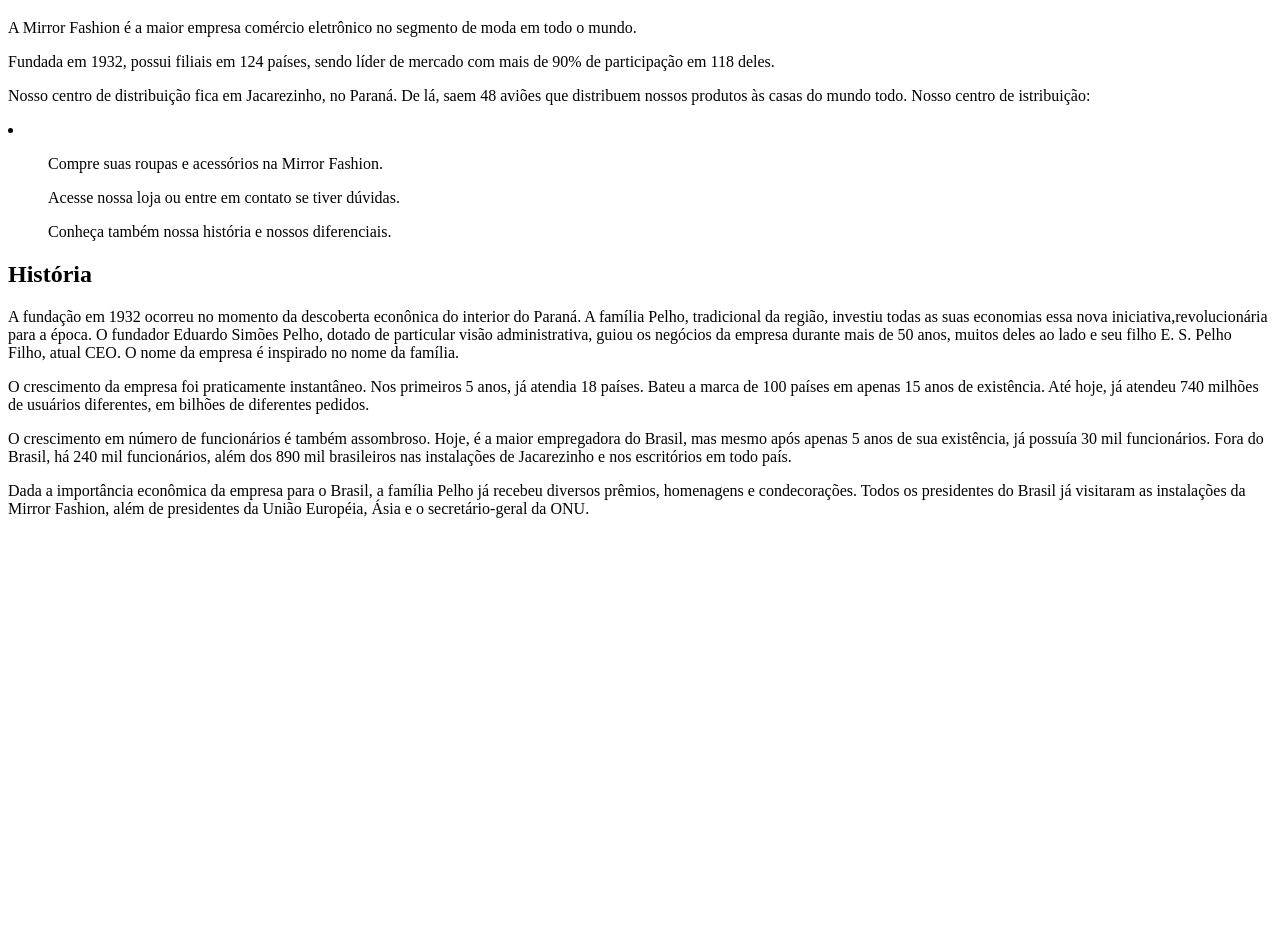
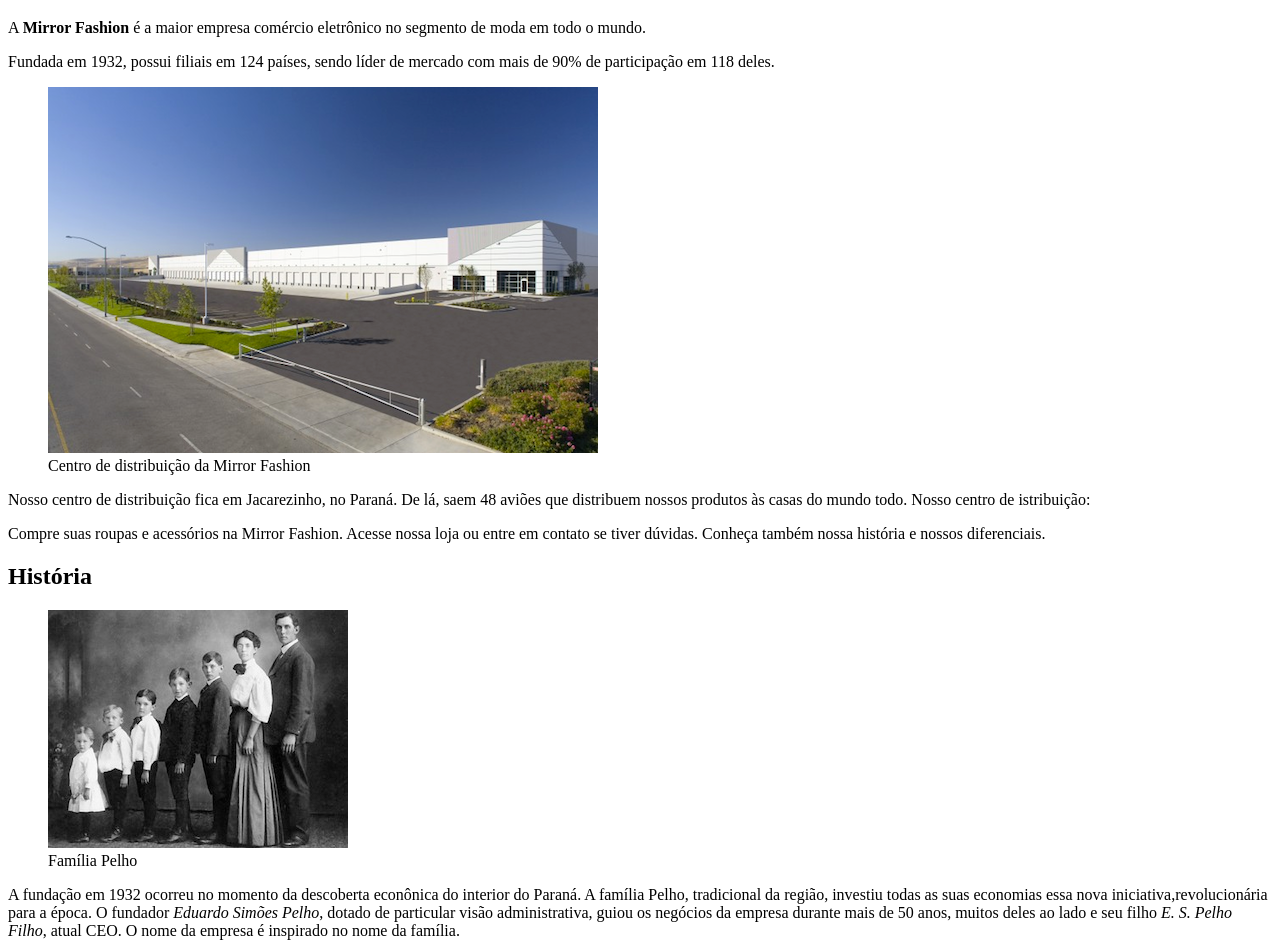
Before and after one commit to ggorg03/fashion_mirror, a plain HTML site: page sobre.html in a window 1280 px wide. Shown: the part 158-1100 px from the top of the page. Before the commit the page ends 800 px from the top, so only its background shows below. Drawn offline with Linux system fonts and the light colour scheme.

Commit message:
As imagens e suas respectivas legendas foram adicionadas

```diff
--- a/sobre.html
+++ b/sobre.html
@@ -9,24 +9,29 @@
     <img src="img/logo.png" alt="Logo da Mirror Fashion">
     <h1>A Mirror Fashion</h1>
 
-        <p>A Mirror Fashion é a maior empresa comércio eletrônico no segmento de moda em todo o mundo.</p>
+        <p>A <strong>Mirror Fashion</strong> é a maior empresa comércio eletrônico no segmento de moda em todo o mundo.</p>
+
         <p>Fundada em 1932, possui filiais em 124 países, sendo líder de mercado com mais de 90% de participação em 118 deles.</p>
+
+        <figure>
+            <img src="img/centro-distribuicao.png" alt="Foto do centro de distribuição da Mirror Fashion">
+            <figcaption>Centro de distribuição da Mirror Fashion</figcaption>
+        </figure>
 
         <p>Nosso centro de distribuição fica em Jacarezinho, no Paraná. De lá, saem 48 aviões que distribuem nossos produtos às casas do mundo todo. Nosso centro de istribuição:</p>
 
-        <nav>
-            <li>
-                <ul>Compre suas roupas e acessórios na Mirror Fashion.</ul>
-                <ul>Acesse nossa loja ou entre em contato se tiver dúvidas.</ul>
-                <ul>Conheça também nossa história e nossos diferenciais.</ul>
-            </li>
-        </nav>
+        <p>Compre suas roupas e acessórios na Mirror Fashion. Acesse nossa loja ou entre em contato se tiver dúvidas. Conheça também nossa história e nossos diferenciais.</p>
 
 
 
         <h2>História</h2>
 
-        <p>A fundação em 1932 ocorreu no momento da descoberta econônica do interior do Paraná. A família Pelho, tradicional da região, investiu todas as suas economias essa nova iniciativa,revolucionária para a época. O fundador Eduardo Simões Pelho, dotado de particular visão administrativa, guiou os negócios da empresa durante mais de 50 anos, muitos deles ao lado e seu filho E. S. Pelho Filho, atual CEO. O nome da empresa é inspirado no nome da família.</p>
+        <figure>
+            <img src="img/familia-pelho.jpg" alt="Foto da família Pelho">
+            <figcaption>Família Pelho</figcaption>
+        </figure>
+
+        <p>A fundação em 1932 ocorreu no momento da descoberta econônica do interior do Paraná. A família Pelho, tradicional da região, investiu todas as suas economias essa nova iniciativa,revolucionária para a época. O fundador <em>Eduardo Simões Pelho</em>, dotado de particular visão administrativa, guiou os negócios da empresa durante mais de 50 anos, muitos deles ao lado e seu filho <em>E. S. Pelho Filho</em>, atual CEO. O nome da empresa é inspirado no nome da família.</p>
 
         <p>O crescimento da empresa foi praticamente instantâneo. Nos primeiros 5 anos, já atendia 18 países. Bateu a marca de 100 países em apenas 15 anos de existência. Até hoje, já atendeu 740 milhões de usuários diferentes, em bilhões de diferentes pedidos.</p>
 
```
